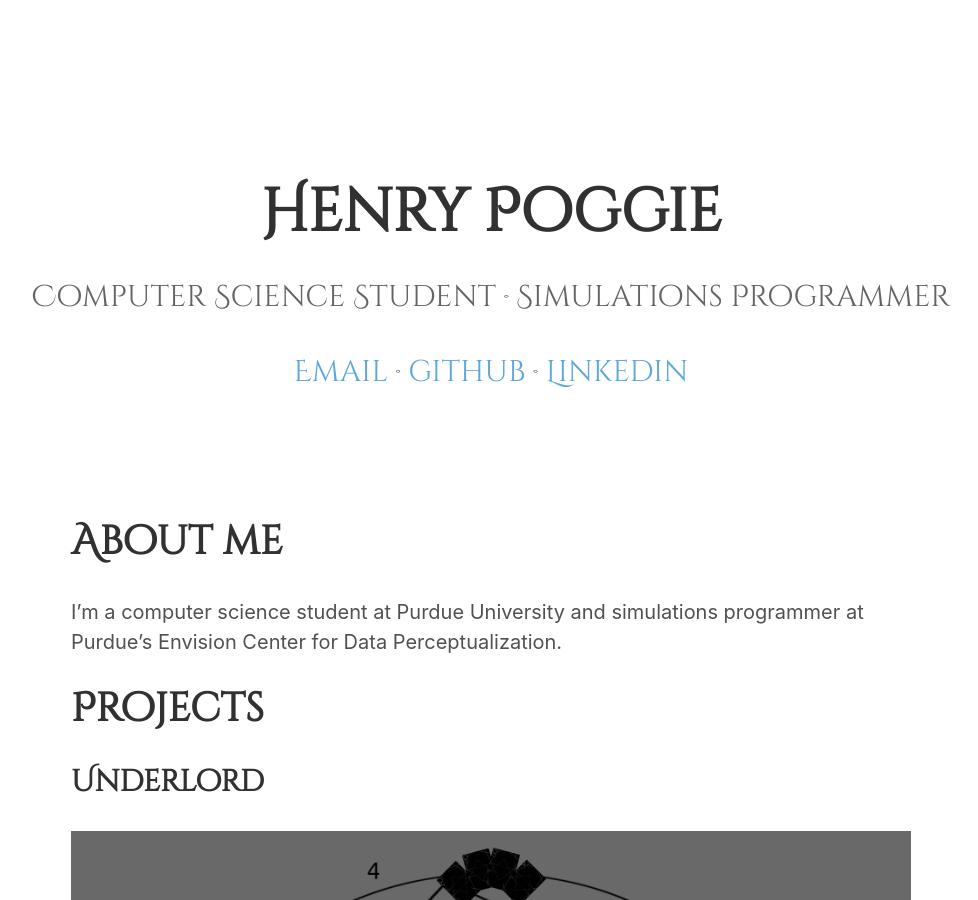
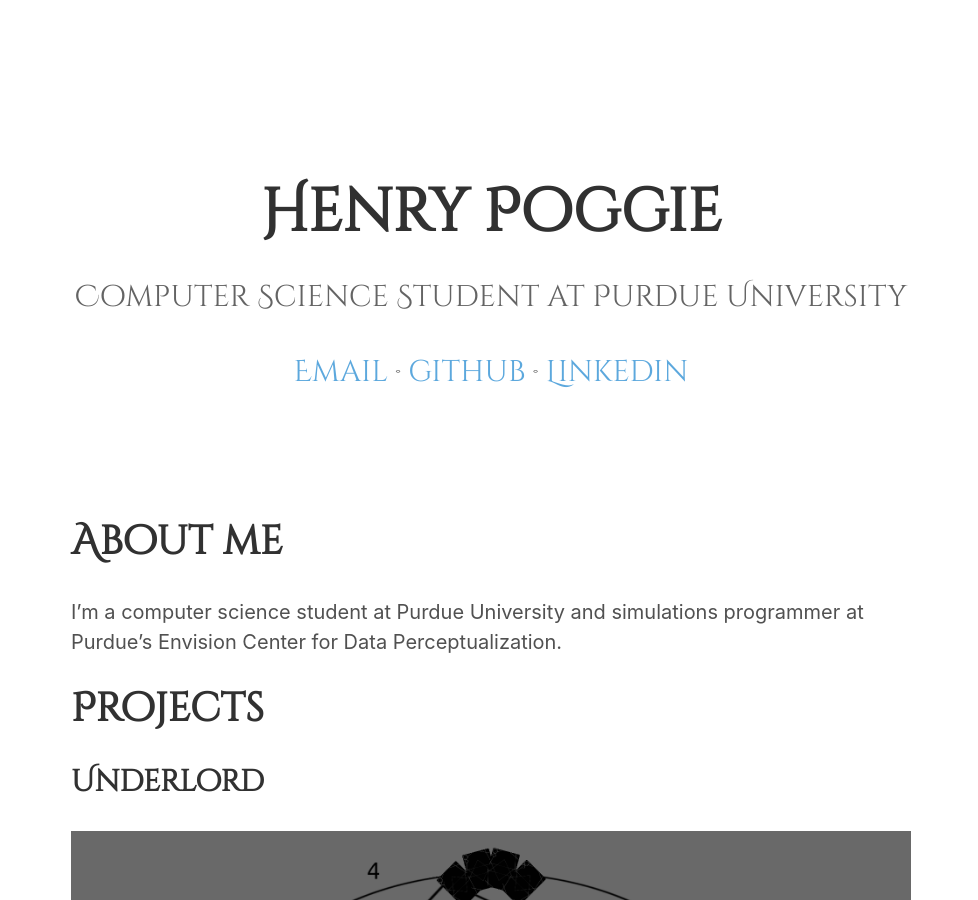
Before and after one commit to hpoggie/hpoggie.github.io, a Jekyll site: the page built from index.md, in a window 1280 px wide and 900 px high. Shown: the whole window, without its empty margins (149-1127 px from the left). Built offline with Jekyll 4.4.1, drawn with Linux system fonts in a browser that asks for light colours; our own code applies the rules of GitHub Pages for plain Markdown files.

Commit message:
Update description

```diff
--- a/_config.yml
+++ b/_config.yml
@@ -19,7 +19,7 @@
 linkedin: https://linkedin.com/in/hpoggie
 github: https://github.com/hpoggie
 description: >- # this means to ignore newlines until "baseurl:"
-    Computer Science Student · Simulations Programmer
+    Computer Science Student at Purdue University
 baseurl: "" # the subpath of your site, e.g. /blog
 url: "" # the base hostname & protocol for your site, e.g. http://example.com
 github_username: hpoggie
```
